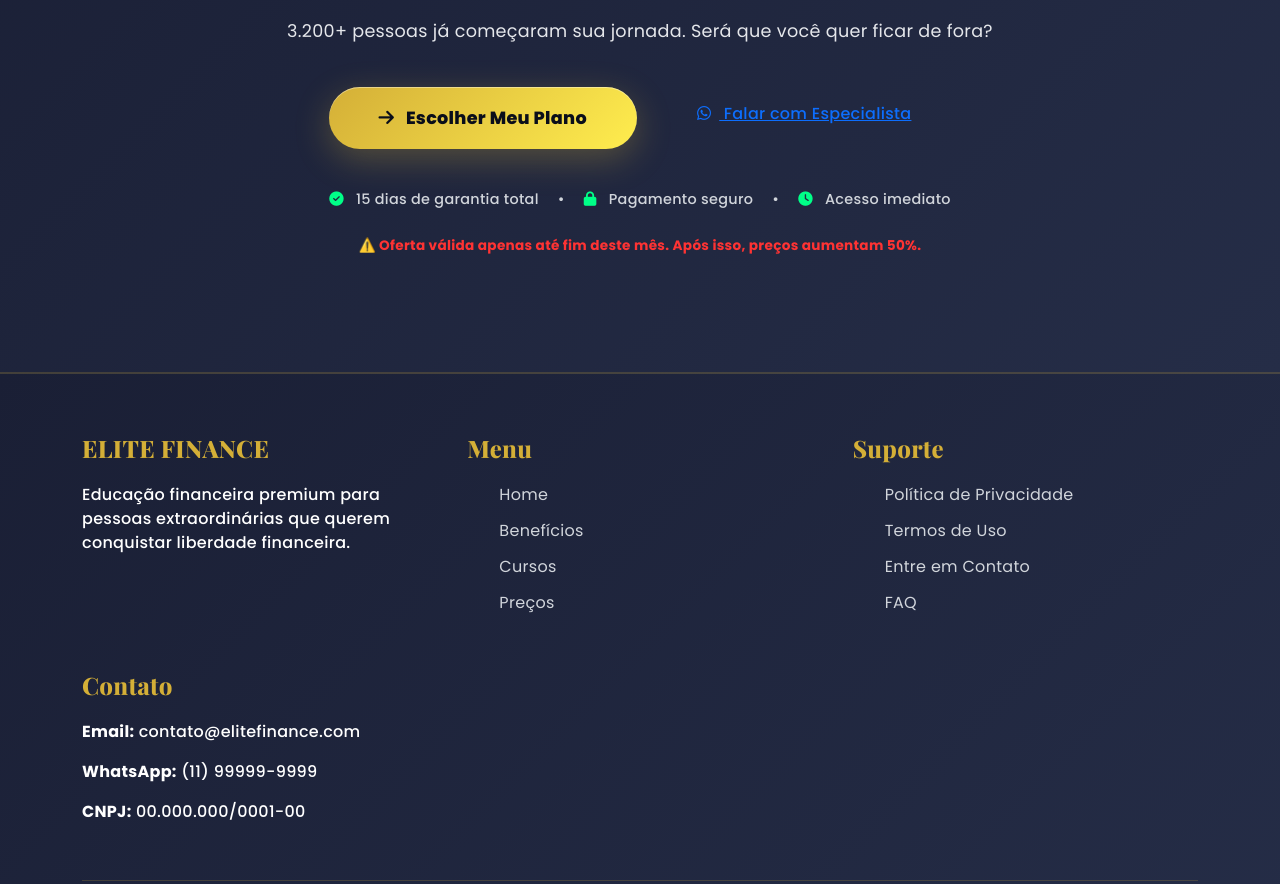
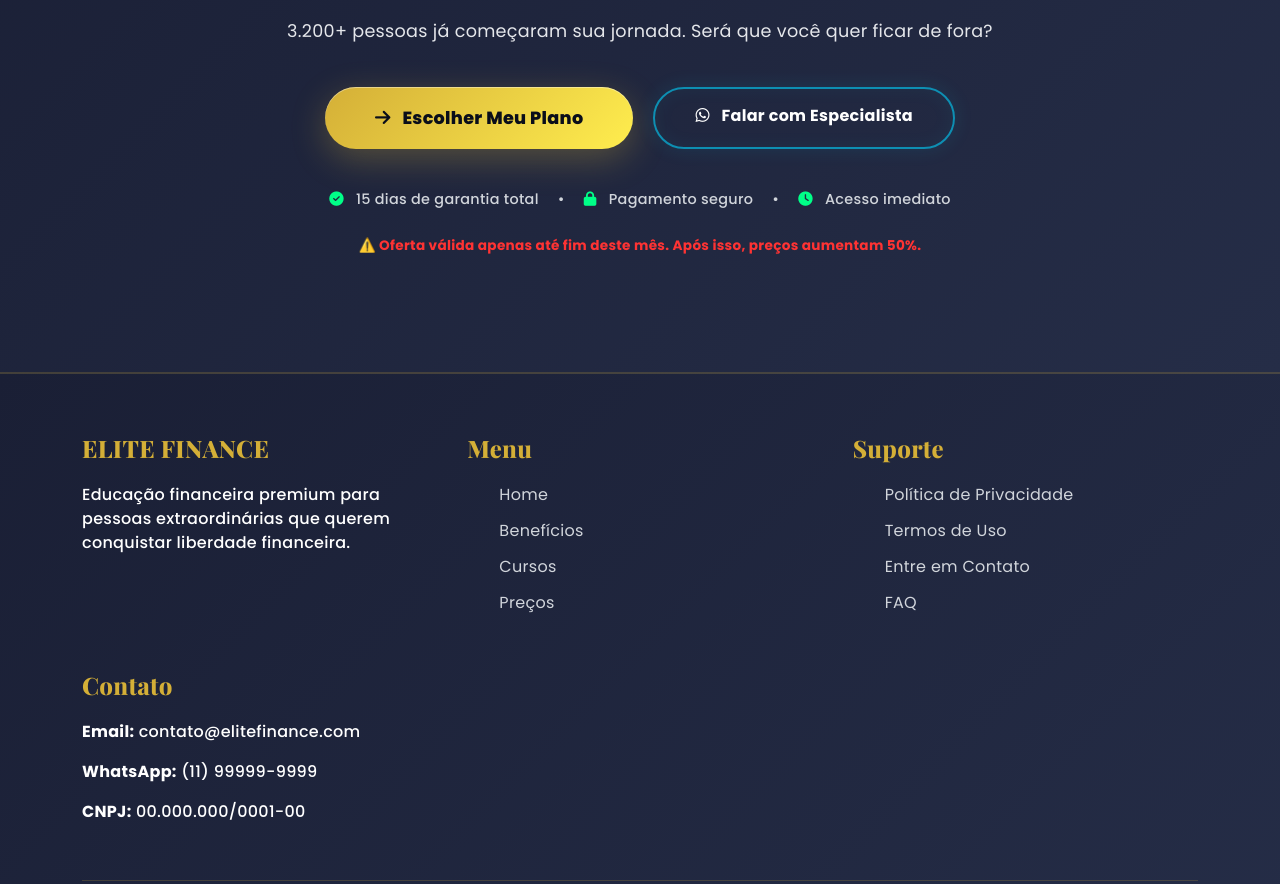
Before and after one commit to MarcosAFerreira01/sites-01, a plain HTML site: page index.html in a window 1280 px wide. Shown: the part 7572-8456 px from the top of the page. Drawn offline with nearby package versions, Linux system fonts and the light colour scheme.

```diff
--- a/index.html
+++ b/index.html
@@ -322,6 +322,75 @@
         }
 
         .btn-primary-cta:hover:after {
+            opacity: 1;
+            animation: shimmer-light 0.6s ease-in-out;
+        }
+
+        .btn-secondary-cta {
+            display: inline-block;
+            background: transparent;
+            color: var(--text-light);
+            border: 2px solid rgba(0, 212, 255, 0.6);
+            text-decoration: none;
+            border-radius: 50px;
+            font-weight: 700;
+            cursor: pointer;
+            transition: all 0.4s cubic-bezier(0.23, 1, 0.320, 1);
+            box-shadow: 0 0 20px rgba(0, 212, 255, 0.1), inset 0 0 20px rgba(0, 212, 255, 0.05);
+            position: relative;
+            overflow: hidden;
+            text-align: center;
+            vertical-align: middle;
+        }
+
+        .btn-secondary-cta:before {
+            content: '';
+            position: absolute;
+            top: 50%;
+            left: 50%;
+            width: 0;
+            height: 0;
+            border-radius: 50%;
+            background: radial-gradient(circle, rgba(0, 212, 255, 0.3) 0%, transparent 70%);
+            transform: translate(-50%, -50%);
+            transition: width 0.6s, height 0.6s;
+            pointer-events: none;
+        }
+
+        .btn-secondary-cta:after {
+            content: '';
+            position: absolute;
+            top: -50%;
+            left: -50%;
+            width: 200%;
+            height: 200%;
+            background: linear-gradient(
+                45deg,
+                transparent 30%,
+                rgba(0, 212, 255, 0.1) 50%,
+                transparent 70%
+            );
+            transform: rotate(45deg);
+            opacity: 0;
+            transition: opacity 0.4s ease;
+            pointer-events: none;
+        }
+
+        .btn-secondary-cta:hover {
+            transform: translateY(-4px);
+            border-color: rgba(0, 212, 255, 1);
+            color: var(--accent-cyan);
+            box-shadow: 0 15px 40px rgba(0, 212, 255, 0.25),
+                        0 0px 25px rgba(0, 212, 255, 0.2),
+                        inset 0 0 20px rgba(0, 212, 255, 0.1);
+        }
+
+        .btn-secondary-cta:hover:before {
+            width: 300px;
+            height: 300px;
+        }
+
+        .btn-secondary-cta:hover:after {
             opacity: 1;
             animation: shimmer-light 0.6s ease-in-out;
         }
```
